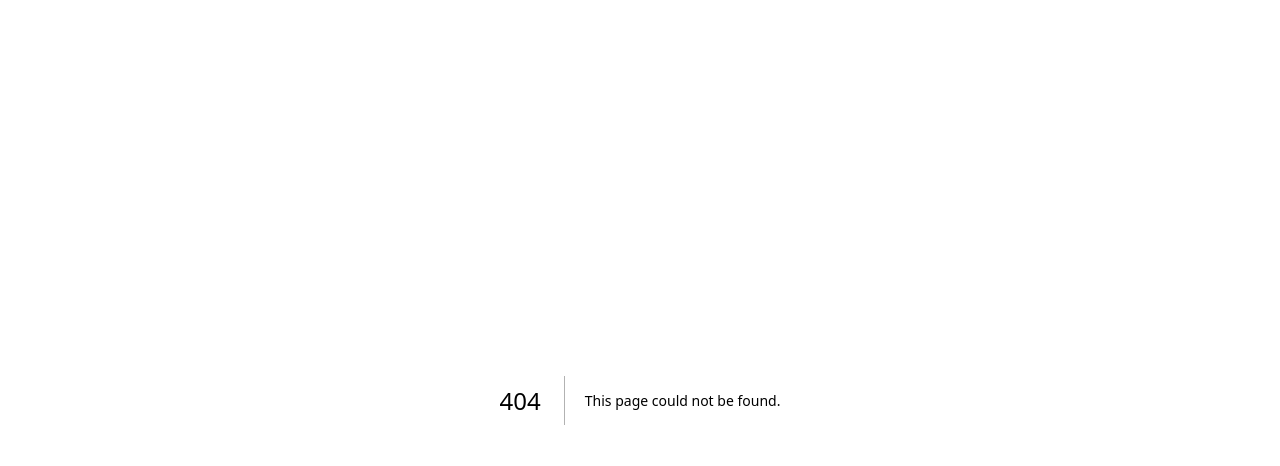
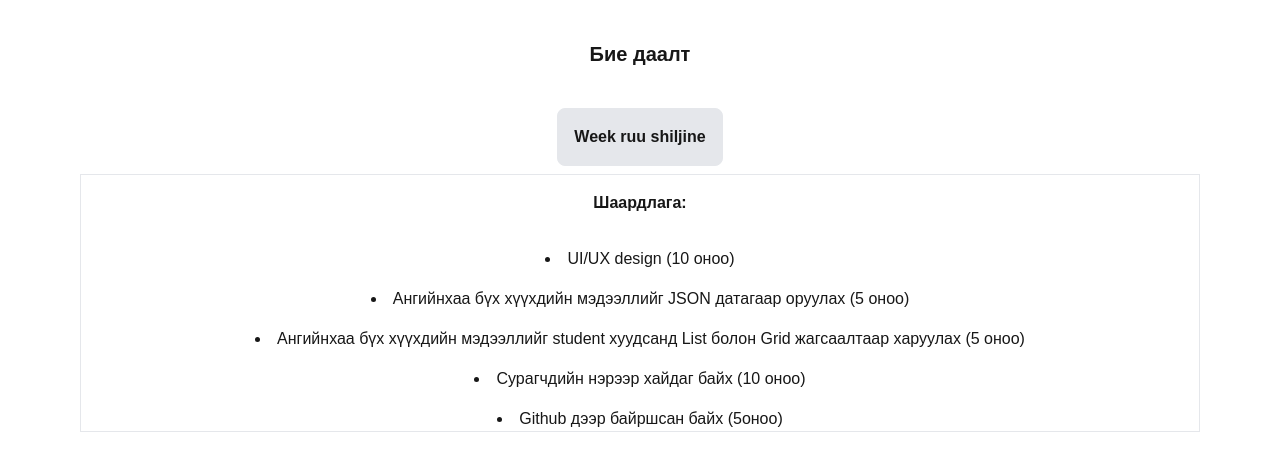
Before and after one commit to AquaPor/frontend, a Next.js app in the folder amartuvshin/: page /biyedaalt in a window 1280 px wide. Before the commit this address had no page. Shown: the top 466 px of the page. Built offline with nearby package versions, Linux system fonts and the light colour scheme.

Commit message:
pushlelt

```diff
--- /dev/null
+++ b/amartuvshin/pages/biyedaalt.js
@@ -0,0 +1,43 @@
+import { useRouter } from "next/router";
+
+const data = [
+  {
+    id: 1,
+    firstname: "",
+    lastname: "",
+    age: 16,
+    hobby: "",
+  },
+];
+
+export default function biyedaalt() {
+  const router = useRouter();
+  return (
+    <div>
+      <p className="text-center font-bold text-xl my-10">Бие даалт</p>
+      <div className="flex items-center justify-center">
+        <button
+          className="border rounded-lg bg-gray-200 p-4 font-bold mb-2 hover:bg-blue-200"
+          onClick={() => {
+            router.push("biyedaalt2");
+          }}
+        >
+          Week ruu shiljine
+        </button>
+      </div>
+      <div className="flex items-center flex-col space-y-4 border rounde-lg mx-20">
+        <p className="font-semibold my-4">Шаардлага:</p>
+        <li>UI/UX design (10 оноо)</li>
+        <li>
+          Ангийнхаа бүх хүүхдийн мэдээллийг JSON датагаар оруулах (5 оноо)
+        </li>
+        <li>
+          Ангийнхаа бүх хүүхдийн мэдээллийг student хуудсанд List болон Grid
+          жагсаалтаар харуулах (5 оноо)
+        </li>
+        <li>Сурагчдийн нэрээр хайдаг байх (10 оноо)</li>
+        <li>Github дээр байршсан байх (5оноо)</li>
+      </div>
+    </div>
+  );
+}
--- /dev/null
+++ b/amartuvshin/pages/biyedaalt2.js
@@ -0,0 +1,17 @@
+import { useRouter } from "next/router";
+
+export default function biyedaalt2() {
+  const router = useRouter();
+  return (
+    <div>
+      <button
+        className="border rounded-lg bg-gray-200 p-4 font-bold mb-2 hover:bg-blue-200"
+        onClick={() => {
+          router.back();
+        }}
+      >
+        back
+      </button>
+    </div>
+  );
+}
--- a/amartuvshin/pages/task4.js
+++ /dev/null
@@ -1,13 +0,0 @@
-import { useRouter } from 'next/router';
-
-function Task4() {
-  const router = useRouter();
-
-  return (
-    <div>
-      <a href="#" onClick={() => router.push('task4two')}>Go to Home</a>
-    </div>
-  );
-}
-
-export default Task4;
--- a/amartuvshin/pages/task4two.js
+++ /dev/null
@@ -1,17 +0,0 @@
-import { useRouter } from 'next/router';
-
-function Task4() {
-  const router = useRouter();
-
-  const handleBack = () => {
-    router.back();
-  };
-
-  return (
-    <div>
-      <a href="#" onClick={handleBack}>Go Back</a>
-    </div>
-  );
-}
-
-export default Task4;
```
